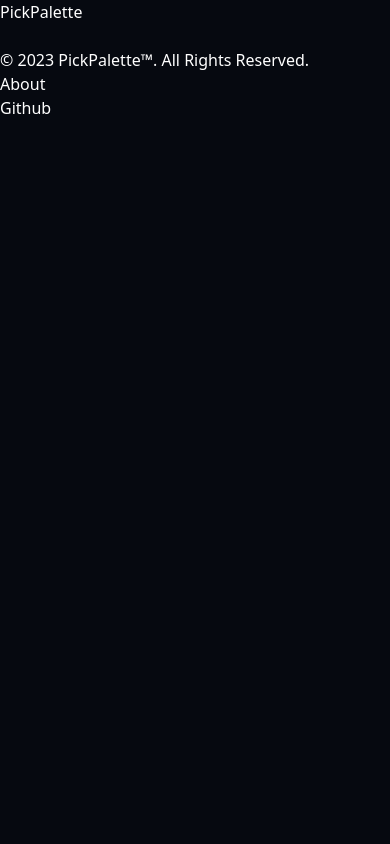
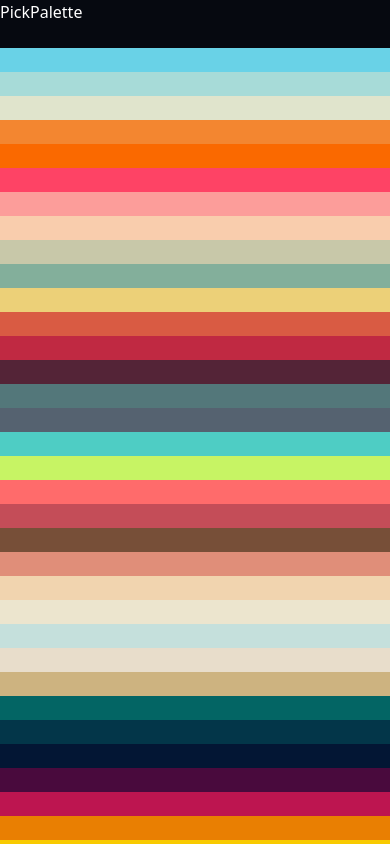
Before and after one commit to ArnabChatterjee20k/PickPalette-PaletteFromImage, a React (Vite) app: page /palettes in a window 390 px wide. Shown: the top 844 px of the page. Built offline with nearby package versions, Linux system fonts and the light colour scheme.

Commit message:
Feat -- Explore page with dummy data

```diff
--- a/src/App.jsx
+++ b/src/App.jsx
@@ -7,9 +7,11 @@ import Footer from "./components/Footer";
 
 const Home = lazy(() => import("./Page/Home/Home"));
 const ImageUpload = lazy(() => import("./Page/ImageUpload/ImageUpload"));
+const Explore = lazy(() => import("./Page/Explore/Explore"));
 
 import { BrowserRouter, Route, Routes } from "react-router-dom";
 import FallbackLoader from "./loaders/FallbackLoader";
+
 
 export default function App() {
   return (
@@ -21,6 +23,7 @@ export default function App() {
             <Routes>
               <Route path="/" element={<Home />} />
               <Route path="/generate" element={<ImageUpload />} />
+              <Route path="/palettes" element={<Explore />} />
             </Routes>
           </Suspense>
           <Footer />
--- /dev/null
+++ b/src/Page/Explore/Components/ColorPalette.jsx
@@ -0,0 +1,50 @@
+import styled from "styled-components";
+import useIsMobile from "../../../hooks/useIsMobile";
+import getContrastingColor from "../../../utils/getContrastingColor";
+
+export default function ColorPalette({ colors }) {
+  const lastIndex = colors.length - 1;
+  return (
+    <div class="w-full max-w-[22rem] shadow-md overflow-hidden self-start">
+      <ul class="flex w-full mb-4">
+        {colors.map((color, index) => {
+          return (
+            <PaletteItem
+              key={color}
+              className={`${index === 0 ? "rounded-l" : ""} ${
+                index === lastIndex ? "rounded-r" : ""
+              }`}
+              color={color}
+            />
+          );
+        })}
+      </ul>
+    </div>
+  );
+}
+
+const Item = styled.li`
+  span {
+    opacity:0;
+    font-weight: bold;
+    transition: all 0.5s ease;
+    color: ${({color})=>getContrastingColor(color)};
+  }
+
+  &:hover span{
+    opacity: 1;
+  }
+`
+
+const PaletteItem = ({ className, color }) => {
+  const isMobile = useIsMobile()
+  return (
+    <Item
+      color={color}
+      className={`h-28 flex justify-center items-center flex-grow basis-[1px] hover:basis-[10rem] cursor-pointer ${className}`}
+      style={{ transition: "all 0.1s ease", backgroundColor: color }}
+    >
+      <span>{color}</span>
+    </Item>
+  );
+};
--- /dev/null
+++ b/src/Page/Explore/Explore.jsx
@@ -0,0 +1,26 @@
+import React from "react";
+import ColorPalette from "./Components/ColorPalette";
+
+export default function Explore() {
+  const data = [
+    ["#69d2e7", "#a7dbd8", "#e0e4cc", "#f38630", "#fa6900"],
+    ["#fe4365", "#fc9d9a", "#f9cdad", "#c8c8a9", "#83af9b"],
+    ["#ecd078", "#d95b43", "#c02942", "#542437", "#53777a"],
+    ["#556270", "#4ecdc4", "#c7f464", "#ff6b6b", "#c44d58"],
+    ["#774f38", "#e08e79", "#f1d4af", "#ece5ce", "#c5e0dc"],
+    ["#e8ddcb", "#cdb380", "#036564", "#033649", "#031634"],
+    ["#490a3d", "#bd1550", "#e97f02", "#f8ca00", "#8a9b0f"],
+    ["#594f4f", "#547980", "#45ada8", "#9de0ad", "#e5fcc2"],
+    ["#00a0b0", "#6a4a3c", "#cc333f", "#eb6841", "#edc951"],
+    ["#e94e77", "#d68189", "#c6a49a", "#c6e5d9", "#f4ead5"],
+  ];
+  return (
+    <section className="w-full min-h-screen px-4 py-6 grid grid-cols-1 justify-items-center sm:grid-cols-2 md:grid-cols-3 lg:grid-cols-4 gap-y-4 gap-x-6 ">
+      {
+        data.map(colors=>{
+          return <ColorPalette colors={colors}/>
+        })
+      }
+    </section>
+  );
+}
```
Also changed, not shown: src/services/useColorPalettes.jsx (added, +7 -0 lines).
